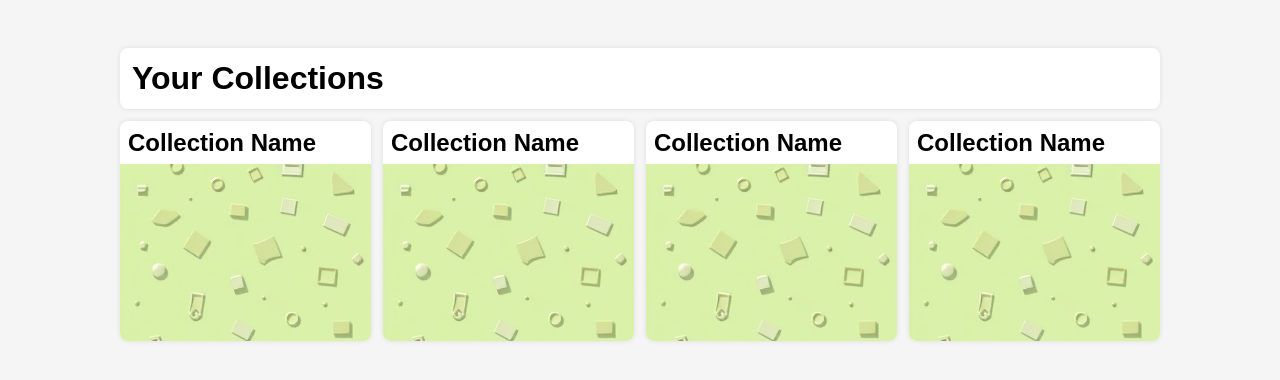
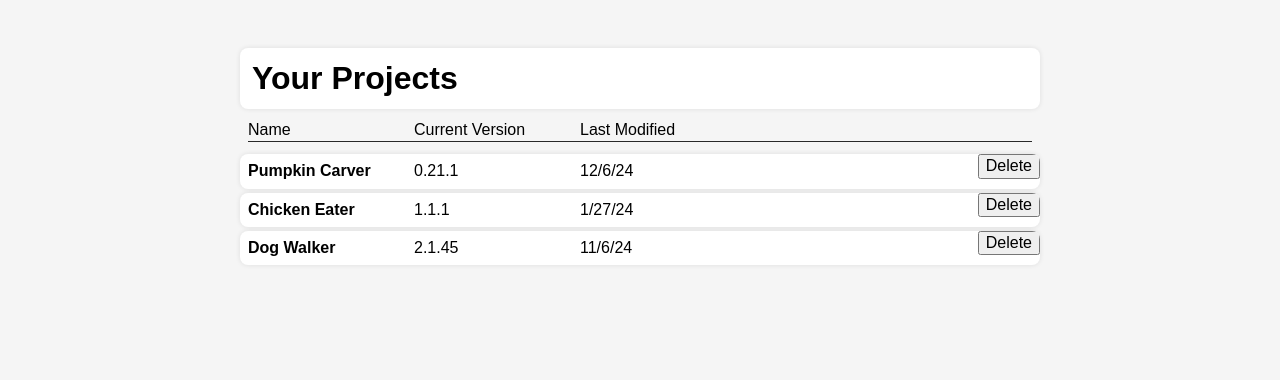
Before and after one commit to Brian-J-Wang/devcl, a React (Vite) app: page /collections in a window 1280 px wide. Shown: the top 380 px of the page. Built offline with nearby package versions, Linux system fonts and the light colour scheme.

Commit message:
feat: refined the user collections page

```diff
--- a/src/Components/UserCollections/CollectionCard/CollectionCard.css
+++ b/src/Components/UserCollections/CollectionCard/CollectionCard.css
@@ -1,10 +1,25 @@
 .cc {
-    width: 260px;
-    height: 220px;
     overflow: hidden;
     padding: 0px;
+    display: flex;
+    flex-direction: row;
+    justify-content: space-between;
 }
 
-.cc__header {
+.cc:hover {
+    cursor: pointer;
+}
+
+.cc__content-left {
+    display: flex;
+    flex-direction: row;
+}
+
+.cc__collection-details {
     margin: 8px;
+    width: 150px;
 }
+
+.cc__collection-title {
+    font-weight: 600;
+}
--- a/src/Components/UserCollections/CollectionCard/CollectionCard.tsx
+++ b/src/Components/UserCollections/CollectionCard/CollectionCard.tsx
@@ -1,13 +1,25 @@
 import { Container } from "../../../assets/shared/container/Container"
-import generic from "../../../assets/images/light-green-generic.jpeg"
+import { UserCollection } from "../UserCollections"
 
 import "./CollectionCard.css"
 
-const CollectionCard: React.FC = () => {
+type CollectionCardProps = {
+    collection: UserCollection
+    handleDelete: (id: string) => void
+}
+
+const CollectionCard: React.FC<CollectionCardProps> = ({collection, handleDelete}) => {
     return (
         <Container className="cc">
-            <h2 className="cc__header">Collection Name</h2>
-            <img src={generic} alt="background" />
+            <div className="cc__content-left">
+                <p className="cc__collection-details cc__collection-title">{collection.name}</p>
+                <p className="cc__collection-details">{collection.currentVersion}</p>
+                <p className="cc__collection-details">{collection.lastModified}</p>
+            </div>
+            <div className="cc__content-right">
+                <button type="button" onClick={() => {handleDelete(collection.id)}}>Delete</button>
+            </div>
+
         </Container>
     )
 }
--- a/src/Components/UserCollections/UserCollections.css
+++ b/src/Components/UserCollections/UserCollections.css
@@ -8,15 +8,27 @@
 }
 
 .uc__header {
-    width: calc(100% - 240px);
+    width: 800px;
 }
 
 .uc__header-title {
     margin: 0px;
 }
 
+.uc__bar {
+    display: flex;
+    width: 784px;
+    border-bottom: 1px solid #292929;
+}
+
+.uc__bar-items {
+    margin: 0px 16px 2px 0px;
+    width: 150px;
+}
+
 .uc__cc-container {
-    width: calc(100% - 240px);
+    width: 800px;
     display: flex;
-    gap: 12px;
+    flex-direction: column;
+    gap: 4px;
 }
--- a/src/Components/UserCollections/UserCollections.tsx
+++ b/src/Components/UserCollections/UserCollections.tsx
@@ -1,18 +1,64 @@
+import { useEffect, useState } from "react"
 import { Container } from "../../assets/shared/container/Container"
 import CollectionCard from "./CollectionCard/CollectionCard"
 import "./UserCollections.css"
+import { generateMongoID } from "../../utils/dummyGenerators"
+
+export type UserCollection = {
+    id: string
+    name: string,
+    currentVersion: string,
+    lastModified: string
+}
 
 export const UserCollection: React.FC = () => {
+    const [userCollections, setUserCollections] = useState<UserCollection[]>([
+        {
+            id: generateMongoID(),
+            name: "Pumpkin Carver",
+            currentVersion: "0.21.1",
+            lastModified: "12/6/24"
+        },
+        {
+            id: generateMongoID(),
+            name: "Chicken Eater",
+            currentVersion: "1.1.1",
+            lastModified: "1/27/24"
+        },
+        {
+            id: generateMongoID(),
+            name: "Dog Walker",
+            currentVersion: "2.1.45",
+            lastModified: "11/6/24"
+        },
+    ])
+
+    useEffect(() => {
+        //get the collections from the database.
+    }, [])
+
+    const deleteCollection = (id: string) => {
+        //make call to db, remove collection
+            //collection can only be removed by the owner
+        setUserCollections(userCollections.filter((collection) => collection.id != id));
+    }
+
     return(
         <div className="uc">
             <Container className="uc__header">
-                <h1 className="uc__header-title">Your Collections</h1>
+                <h1 className="uc__header-title">Your Projects</h1>
             </Container>
+            <div className="uc__bar">
+                <p className="uc__bar-items">Name</p>
+                <p className="uc__bar-items">Current Version</p>
+                <p className="uc__bar-items">Last Modified</p>
+            </div>
             <div className="uc__cc-container">
-                <CollectionCard/>
-                <CollectionCard/>
-                <CollectionCard/>
-                <CollectionCard/>
+                {
+                    userCollections.map((collection) => {
+                        return <CollectionCard collection={collection} handleDelete={deleteCollection}/>
+                    })
+                }
             </div>
         </div>
     )
```
